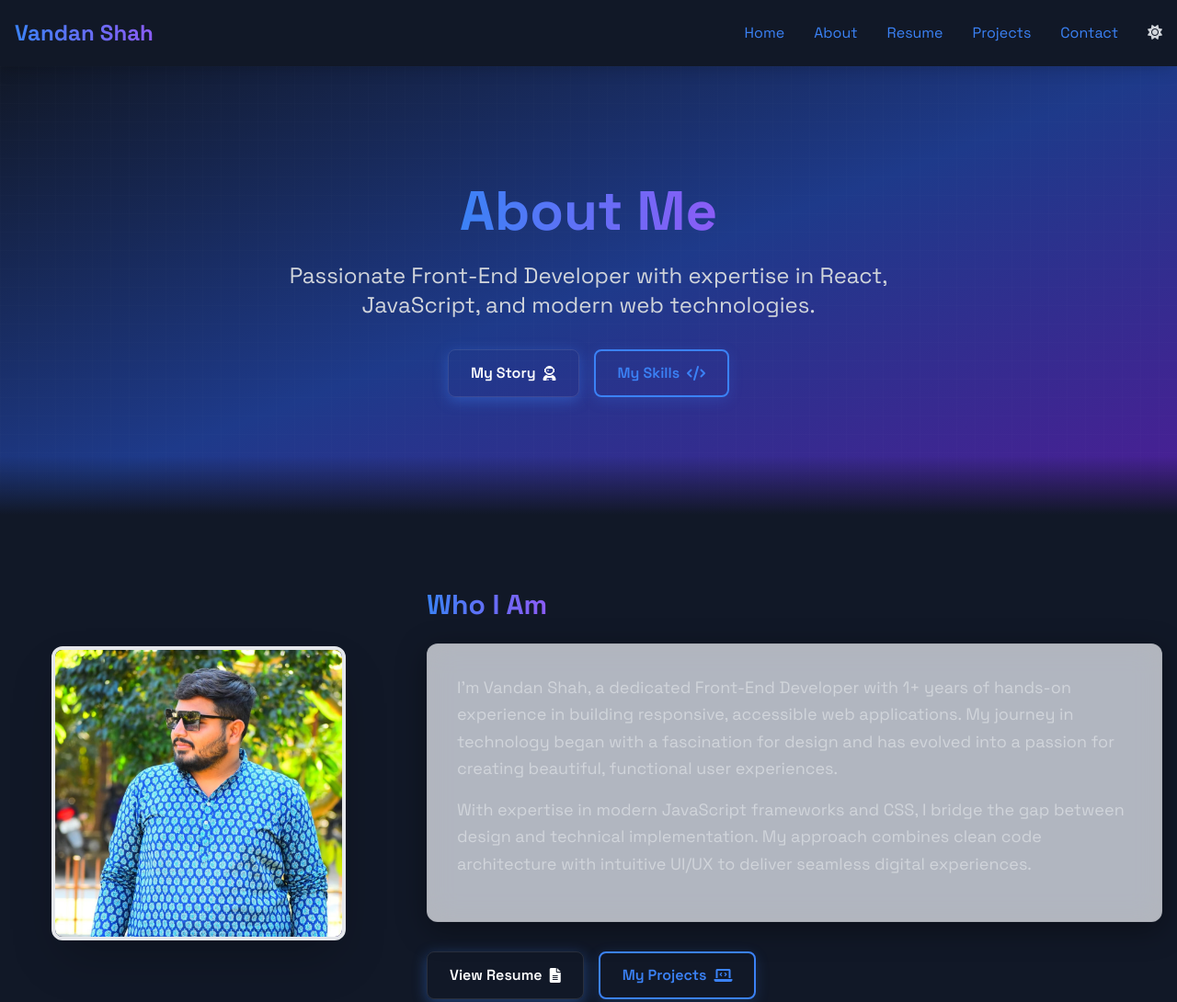
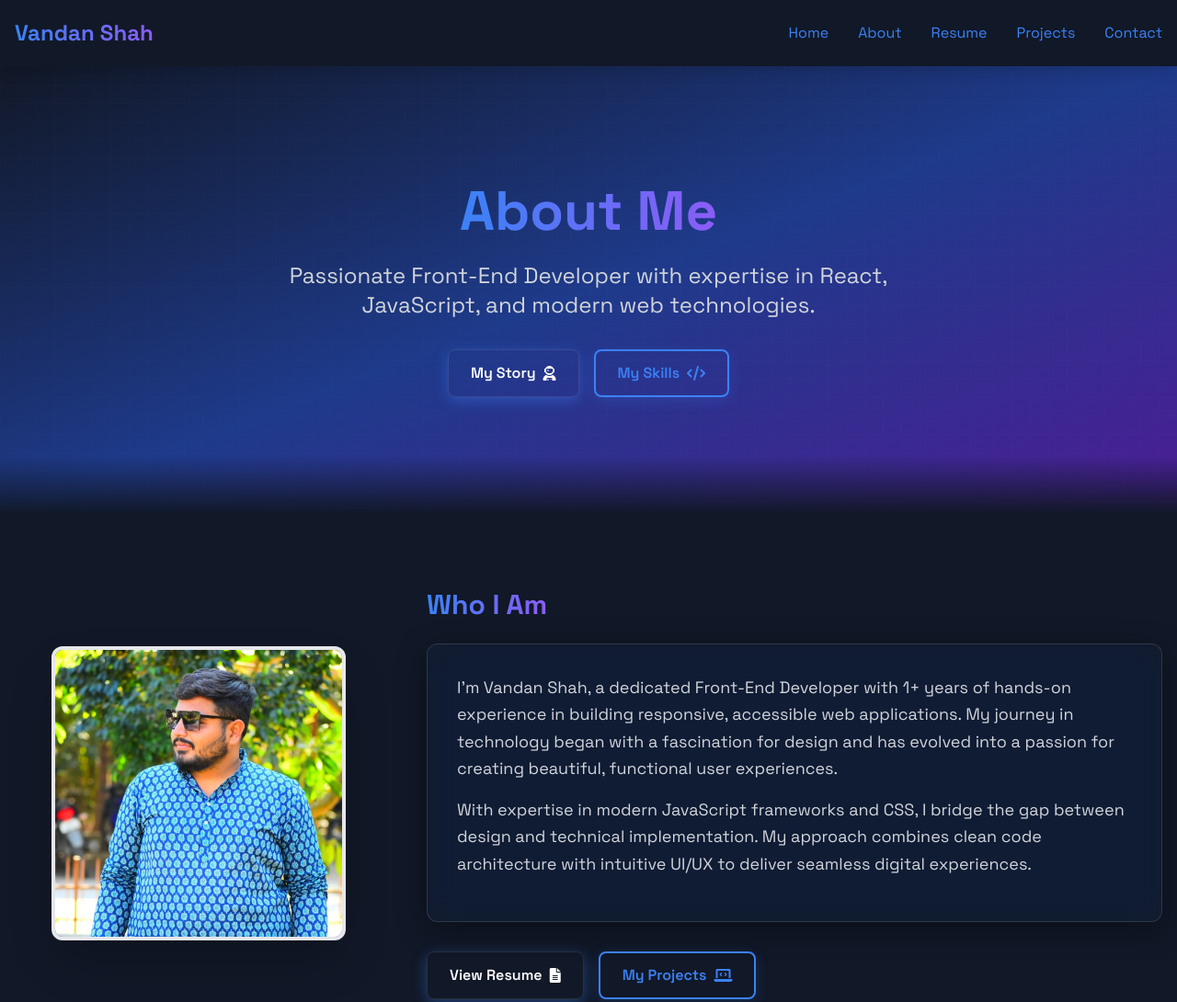
Before and after one commit to vandan2931/vandan-shah-portfolio, a plain HTML site: page about.html in a window 1280 px wide. Shown: the top 1090 px of the page at 92% size. Drawn offline with nearby package versions, Linux system fonts and the light colour scheme.

Commit message:
Update about.html

```diff
--- a/about.html
+++ b/about.html
@@ -11,28 +11,25 @@
     <link rel="stylesheet" href="styles.css">
     <link rel="preconnect" href="https://fonts.googleapis.com">
     <link rel="preconnect" href="https://fonts.gstatic.com" crossorigin>
-    <link href="https://fonts.googleapis.com/css2?family=Space+Grotesk:wght@300;400;500;600;700&family=Poppins:wght@300;400;500;600;700&display=swap" rel="stylesheet">
+    <link
+        href="https://fonts.googleapis.com/css2?family=Space+Grotesk:wght@300;400;500;600;700&family=Poppins:wght@300;400;500;600;700&display=swap"
+        rel="stylesheet">
 </head>
 
 <body class="bg-gray-900 font-space">
     <!-- Navigation -->
     <nav class="bg-gray-800/90 text-white p-4 sticky top-0 z-40 backdrop-blur-md shadow-lg">
         <div class="container mx-auto flex justify-between items-center">
-            <a href="index.html" class="text-2xl font-bold gradient-text hover:scale-105 transition-transform">Vandan Shah</a>
+            <a href="index.html" class="text-2xl font-bold gradient-text hover:scale-105 transition-transform">Vandan
+                Shah</a>
             <div class="hidden md:flex space-x-8">
                 <a href="index.html" class="nav-link hover:text-blue-400">Home</a>
                 <a href="about.html" class="nav-link hover:text-blue-400">About</a>
                 <a href="resume.html" class="nav-link hover:text-blue-400">Resume</a>
                 <a href="projects.html" class="nav-link hover:text-blue-400">Projects</a>
                 <a href="contact.html" class="nav-link hover:text-blue-400">Contact</a>
-                <button id="theme-toggle" class="text-gray-300 hover:text-blue-400 focus:outline-none">
-                 <i class="fas fa-moon" id="theme-icon"></i>
-                </button>
             </div>
             <div class="flex items-center space-x-4 md:hidden">
-                <button id="theme-toggle-mobile" class="text-gray-300 hover:text-blue-400 focus:outline-none">
-                    <i class="fas fa-moon" id="theme-icon-mobile"></i>
-                </button>
                 <button class="focus:outline-none" id="menu-toggle">
                     <i class="fas fa-bars text-2xl"></i>
                 </button>
@@ -51,7 +48,8 @@
     </nav>
 
     <!-- About Hero Section -->
-    <section class="relative py-32 bg-gradient-to-br from-gray-900 via-blue-900 to-purple-900 text-white overflow-hidden">
+    <section
+        class="relative py-32 bg-gradient-to-br from-gray-900 via-blue-900 to-purple-900 text-white overflow-hidden">
         <div class="absolute inset-0 opacity-20">
             <div class="absolute top-0 left-0 w-full h-full bg-grid-pattern"></div>
         </div>
@@ -78,21 +76,24 @@
             <div class="flex flex-col lg:flex-row items-center gap-12">
                 <div class="lg:w-1/3 flex justify-center" data-aos="fade-right">
                     <div class="relative group">
-                        <div class="w-64 h-64 lg:w-80 lg:h-80 bg-gradient-to-br from-blue-600 to-purple-600 rounded-xl overflow-hidden border-4 border-white/20 shadow-2xl transform transition-all duration-500 group-hover:-translate-y-2 group-hover:shadow-xl">
+                        <div
+                            class="w-64 h-64 lg:w-80 lg:h-80 bg-gradient-to-br from-blue-600 to-purple-600 rounded-xl overflow-hidden border-4 border-white/20 shadow-2xl transform transition-all duration-500 group-hover:-translate-y-2 group-hover:shadow-xl">
                             <div class="w-full h-full bg-gray-800 flex items-center justify-center">
                                 <img src="profile1.JPG" alt="Vandan Shah - Front-End Developer">
                             </div>
                         </div>
-                        <div class="absolute -inset-4 rounded-xl bg-gradient-to-r from-blue-500 to-purple-600 opacity-0 group-hover:opacity-20 blur-md transition-opacity duration-500 z-0">
+                        <div
+                            class="absolute -inset-4 rounded-xl bg-gradient-to-r from-blue-500 to-purple-600 opacity-0 group-hover:opacity-20 blur-md transition-opacity duration-500 z-0">
                         </div>
                     </div>
                 </div>
-                <div class="lg:w-2/3" data-aos="fade-left">
+                <div class="lg:w-2/3" data-aos="fade">
                     <h2 class="text-3xl font-bold mb-6 gradient-text">Who I Am</h2>
                     <div class="glass-card p-8 rounded-xl mb-8">
                         <p class="text-lg text-gray-300 mb-4 leading-relaxed">
                             I'm Vandan Shah, a dedicated Front-End Developer with 1+ years of hands-on experience
-                            in building responsive, accessible web applications. My journey in technology began with a fascination for
+                            in building responsive, accessible web applications. My journey in technology began with a
+                            fascination for
                             design and has evolved into a passion for creating beautiful, functional user experiences.
                         </p>
                         <p class="text-lg text-gray-300 leading-relaxed">
@@ -121,7 +122,8 @@
             <div class="grid md:grid-cols-2 lg:grid-cols-3 gap-8 max-w-5xl mx-auto">
                 <div class="glass-card p-8 rounded-xl hover-scale" data-aos="fade-up" data-aos-delay="100">
                     <div class="flex items-center mb-4">
-                        <div class="w-12 h-12 rounded-full bg-blue-500/20 flex items-center justify-center text-blue-400 mr-4">
+                        <div
+                            class="w-12 h-12 rounded-full bg-blue-500/20 flex items-center justify-center text-blue-400 mr-4">
                             <i class="fas fa-user text-xl"></i>
                         </div>
                         <h3 class="text-xl font-semibold text-white">Basic Info</h3>
@@ -143,7 +145,8 @@
                 </div>
                 <div class="glass-card p-8 rounded-xl hover-scale" data-aos="fade-up" data-aos-delay="200">
                     <div class="flex items-center mb-4">
-                        <div class="w-12 h-12 rounded-full bg-blue-500/20 flex items-center justify-center text-blue-400 mr-4">
+                        <div
+                            class="w-12 h-12 rounded-full bg-blue-500/20 flex items-center justify-center text-blue-400 mr-4">
                             <i class="fas fa-graduation-cap text-xl"></i>
                         </div>
                         <h3 class="text-xl font-semibold text-white">Education</h3>
@@ -167,7 +170,8 @@
                 </div>
                 <div class="glass-card p-8 rounded-xl hover-scale" data-aos="fade-up" data-aos-delay="300">
                     <div class="flex items-center mb-4">
-                        <div class="w-12 h-12 rounded-full bg-blue-500/20 flex items-center justify-center text-blue-400 mr-4">
+                        <div
+                            class="w-12 h-12 rounded-full bg-blue-500/20 flex items-center justify-center text-blue-400 mr-4">
                             <i class="fas fa-heart text-xl"></i>
                         </div>
                         <h3 class="text-xl font-semibold text-white">Interests</h3>
@@ -211,7 +215,8 @@
                                 <span class="text-blue-400">90%</span>
                             </div>
                             <div class="w-full bg-gray-700 rounded-full h-2.5">
-                                <div class="bg-gradient-to-r from-blue-500 to-blue-600 h-2.5 rounded-full" style="width: 90%"></div>
+                                <div class="bg-gradient-to-r from-blue-500 to-blue-600 h-2.5 rounded-full"
+                                    style="width: 90%"></div>
                             </div>
                         </div>
                         <div>
@@ -220,7 +225,8 @@
                                 <span class="text-blue-400">88%</span>
                             </div>
                             <div class="w-full bg-gray-700 rounded-full h-2.5">
-                                <div class="bg-gradient-to-r from-blue-500 to-blue-600 h-2.5 rounded-full" style="width: 88%"></div>
+                                <div class="bg-gradient-to-r from-blue-500 to-blue-600 h-2.5 rounded-full"
+                                    style="width: 88%"></div>
                             </div>
                         </div>
                         <div>
@@ -229,7 +235,8 @@
                                 <span class="text-blue-400">95%</span>
                             </div>
                             <div class="w-full bg-gray-700 rounded-full h-2.5">
-                                <div class="bg-gradient-to-r from-blue-500 to-blue-600 h-2.5 rounded-full" style="width: 95%"></div>
+                                <div class="bg-gradient-to-r from-blue-500 to-blue-600 h-2.5 rounded-full"
+                                    style="width: 95%"></div>
                             </div>
                         </div>
                     </div>
@@ -247,7 +254,8 @@
                                 <span class="text-blue-400">92%</span>
                             </div>
                             <div class="w-full bg-gray-700 rounded-full h-2.5">
-                                <div class="bg-gradient-to-r from-blue-500 to-blue-600 h-2.5 rounded-full" style="width: 92%"></div>
+                                <div class="bg-gradient-to-r from-blue-500 to-blue-600 h-2.5 rounded-full"
+                                    style="width: 92%"></div>
                             </div>
                         </div>
                         <div>
@@ -256,7 +264,8 @@
                                 <span class="text-blue-400">85%</span>
                             </div>
                             <div class="w-full bg-gray-700 rounded-full h-2.5">
-                                <div class="bg-gradient-to-r from-blue-500 to-blue-600 h-2.5 rounded-full" style="width: 85%"></div>
+                                <div class="bg-gradient-to-r from-blue-500 to-blue-600 h-2.5 rounded-full"
+                                    style="width: 85%"></div>
                             </div>
                         </div>
                         <div>
@@ -265,7 +274,8 @@
                                 <span class="text-blue-400">80%</span>
                             </div>
                             <div class="w-full bg-gray-700 rounded-full h-2.5">
-                                <div class="bg-gradient-to-r from-blue-500 to-blue-600 h-2.5 rounded-full" style="width: 80%"></div>
+                                <div class="bg-gradient-to-r from-blue-500 to-blue-600 h-2.5 rounded-full"
+                                    style="width: 80%"></div>
                             </div>
                         </div>
                     </div>
@@ -283,7 +293,8 @@
                                 <span class="text-blue-400">85%</span>
                             </div>
                             <div class="w-full bg-gray-700 rounded-full h-2.5">
-                                <div class="bg-gradient-to-r from-blue-500 to-blue-600 h-2.5 rounded-full" style="width: 85%"></div>
+                                <div class="bg-gradient-to-r from-blue-500 to-blue-600 h-2.5 rounded-full"
+                                    style="width: 85%"></div>
                             </div>
                         </div>
                         <div>
@@ -292,7 +303,8 @@
                                 <span class="text-blue-400">95%</span>
                             </div>
                             <div class="w-full bg-gray-700 rounded-full h-2.5">
-                                <div class="bg-gradient-to-r from-blue-500 to-blue-600 h-2.5 rounded-full" style="width: 95%"></div>
+                                <div class="bg-gradient-to-r from-blue-500 to-blue-600 h-2.5 rounded-full"
+                                    style="width: 95%"></div>
                             </div>
                         </div>
                         <div>
@@ -301,7 +313,8 @@
                                 <span class="text-blue-400">75%</span>
                             </div>
                             <div class="w-full bg-gray-700 rounded-full h-2.5">
-                                <div class="bg-gradient-to-r from-blue-500 to-blue-600 h-2.5 rounded-full" style="width: 75%"></div>
+                                <div class="bg-gradient-to-r from-blue-500 to-blue-600 h-2.5 rounded-full"
+                                    style="width: 75%"></div>
                             </div>
                         </div>
                     </div>
@@ -320,28 +333,32 @@
                         <i class="fas fa-paint-brush"></i>
                     </div>
                     <h3 class="text-xl font-semibold mb-3 text-white">UI/UX Design</h3>
-                    <p class="text-gray-300">Strong eye for design with ability to create intuitive, accessible user interfaces that enhance user experience.</p>
+                    <p class="text-gray-300">Strong eye for design with ability to create intuitive, accessible user
+                        interfaces that enhance user experience.</p>
                 </div>
                 <div class="glass-card p-8 rounded-xl hover-scale" data-aos="fade-up" data-aos-delay="200">
                     <div class="text-blue-400 mb-4 text-4xl">
                         <i class="fas fa-mobile-alt"></i>
                     </div>
                     <h3 class="text-xl font-semibold mb-3 text-white">Responsive Design</h3>
-                    <p class="text-gray-300">Expertise in creating mobile-first, responsive layouts that work flawlessly across all device sizes.</p>
+                    <p class="text-gray-300">Expertise in creating mobile-first, responsive layouts that work flawlessly
+                        across all device sizes.</p>
                 </div>
                 <div class="glass-card p-8 rounded-xl hover-scale" data-aos="fade-up" data-aos-delay="300">
                     <div class="text-blue-400 mb-4 text-4xl">
                         <i class="fas fa-bolt"></i>
                     </div>
                     <h3 class="text-xl font-semibold mb-3 text-white">Performance</h3>
-                    <p class="text-gray-300">Focus on optimizing web performance through efficient code, lazy loading, and modern techniques.</p>
+                    <p class="text-gray-300">Focus on optimizing web performance through efficient code, lazy loading,
+                        and modern techniques.</p>
                 </div>
                 <div class="glass-card p-8 rounded-xl hover-scale" data-aos="fade-up" data-aos-delay="400">
                     <div class="text-blue-400 mb-4 text-4xl">
                         <i class="fas fa-users"></i>
                     </div>
                     <h3 class="text-xl font-semibold mb-3 text-white">Collaboration</h3>
-                    <p class="text-gray-300">Excellent teamwork skills with designers, developers, and stakeholders to deliver exceptional products.</p>
+                    <p class="text-gray-300">Excellent teamwork skills with designers, developers, and stakeholders to
+                        deliver exceptional products.</p>
                 </div>
             </div>
         </div>
@@ -351,9 +368,11 @@
     <section class="py-20 bg-gradient-to-r from-blue-600 to-purple-600 text-white">
         <div class="container mx-auto px-4 text-center" data-aos="zoom-in">
             <h2 class="text-3xl md:text-4xl font-bold mb-6">Want to Know More?</h2>
-            <p class="text-xl mb-8 max-w-2xl mx-auto text-blue-100">Check out my detailed resume or explore my projects to see my skills in action.</p>
+            <p class="text-xl mb-8 max-w-2xl mx-auto text-blue-100">Check out my detailed resume or explore my projects
+                to see my skills in action.</p>
             <div class="flex flex-col sm:flex-row justify-center gap-4">
-                <a href="resume.html" class="btn-primary bg-white text-blue-600 hover:bg-gray-100 hover:text-blue-700 px-8 py-3">
+                <a href="resume.html"
+                    class="btn-primary bg-white text-blue-600 hover:bg-gray-100 hover:text-blue-700 px-8 py-3">
                     View Resume <i class="fas fa-file-alt ml-2"></i>
                 </a>
                 <a href="projects.html" class="btn-secondary border-white text-white hover:bg-white/10 px-8 py-3">
@@ -385,13 +404,16 @@
                 <div>
                     <h4 class="text-lg font-semibold mb-4 text-center">Connect With Me</h4>
                     <div class="flex justify-center space-x-6">
-                        <a href="https://www.linkedin.com/in/vandan-shah-0884a0258" target="_blank" class="text-gray-400 hover:text-blue-400 transition text-2xl transform hover:-translate-y-1">
+                        <a href="https://www.linkedin.com/in/vandan-shah-0884a0258" target="_blank"
+                            class="text-gray-400 hover:text-blue-400 transition text-2xl transform hover:-translate-y-1">
                             <i class="fab fa-linkedin"></i>
                         </a>
-                        <a href="https://github.com/vandan2931" target="_blank" class="text-gray-400 hover:text-white transition text-2xl transform hover:-translate-y-1">
+                        <a href="https://github.com/vandan2931" target="_blank"
+                            class="text-gray-400 hover:text-white transition text-2xl transform hover:-translate-y-1">
                             <i class="fab fa-github"></i>
                         </a>
-                        <a href="mailto:vandanshah074@gmail.com" class="text-gray-400 hover:text-red-400 transition text-2xl transform hover:-translate-y-1">
+                        <a href="mailto:vandanshah074@gmail.com"
+                            class="text-gray-400 hover:text-red-400 transition text-2xl transform hover:-translate-y-1">
                             <i class="fas fa-envelope"></i>
                         </a>
                     </div>
@@ -406,55 +428,11 @@
     <!-- Scripts -->
     <script src="https://cdn.jsdelivr.net/npm/aos@2.3.4/dist/aos.js"></script>
     <script>
-        // Loading screen
-        window.addEventListener('load', function() {
-            setTimeout(function() {
-                document.getElementById('loading').style.opacity = '0';
-                setTimeout(function() {
-                    document.getElementById('loading').style.display = 'none';
-                }, 500);
-            }, 1000);
-        });
-
         // Mobile menu toggle
-        document.getElementById('menu-toggle').addEventListener('click', function() {
+        document.getElementById('menu-toggle').addEventListener('click', function () {
             const menu = document.getElementById('mobile-menu');
             menu.classList.toggle('hidden');
         });
-
-        // Theme toggle
-        const themeToggle = document.getElementById('theme-toggle');
-        const themeToggleMobile = document.getElementById('theme-toggle-mobile');
-        const themeIcon = document.getElementById('theme-icon');
-        const themeIconMobile = document.getElementById('theme-icon-mobile');
-        const html = document.documentElement;
-
-        function toggleTheme() {
-            const isDark = html.getAttribute('data-theme') === 'dark';
-            html.setAttribute('data-theme', isDark ? 'light' : 'dark');
-
-            themeIcon.classList.toggle('fa-moon', !isDark);
-            themeIcon.classList.toggle('fa-sun', isDark);
-            themeIconMobile.classList.toggle('fa-moon', !isDark);
-            themeIconMobile.classList.toggle('fa-sun', isDark);
-
-            localStorage.setItem('theme', isDark ? 'light' : 'dark');
-        }
-
-        // Check for saved theme preference
-        const savedTheme = localStorage.getItem('theme') ||
-                          (window.matchMedia('(prefers-color-scheme: light)').matches ? 'light' : 'dark');
-        html.setAttribute('data-theme', savedTheme);
-
-        if (savedTheme === 'light') {
-            themeIcon.classList.remove('fa-moon');
-            themeIcon.classList.add('fa-sun');
-            themeIconMobile.classList.remove('fa-moon');
-            themeIconMobile.classList.add('fa-sun');
-        }
-
-        themeToggle.addEventListener('click', toggleTheme);
-        themeToggleMobile.addEventListener('click', toggleTheme);
 
         // Set current year in footer
         document.getElementById('current-year').textContent = new Date().getFullYear();
@@ -468,4 +446,5 @@
         });
     </script>
 </body>
+
 </html>
```
